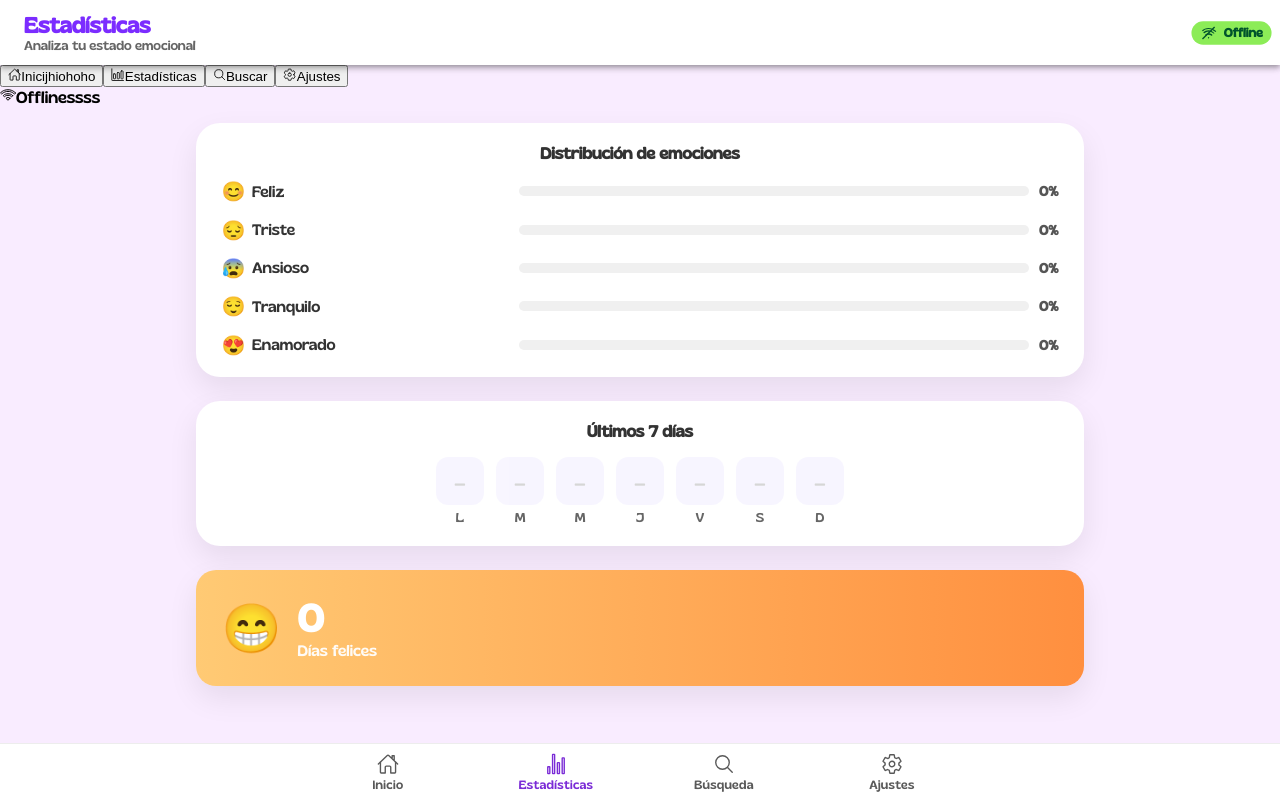
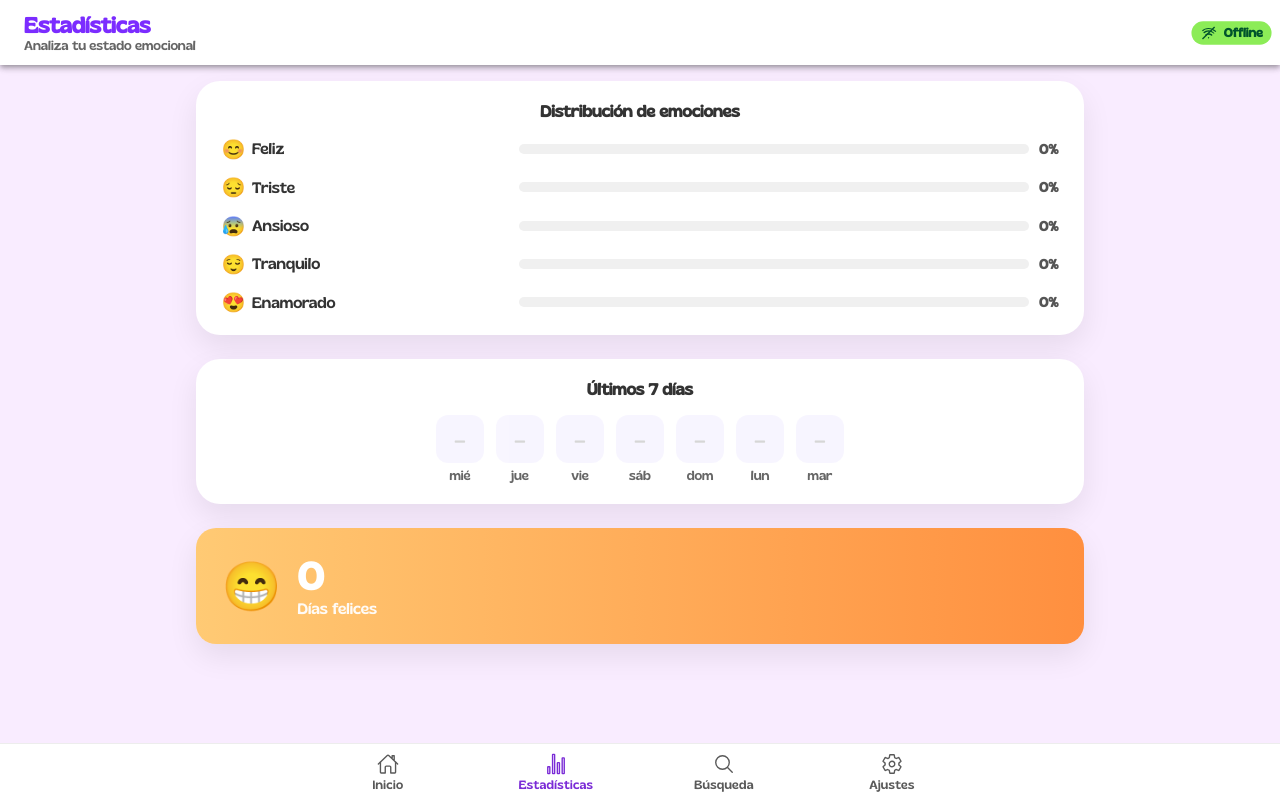
Before and after one commit to Johana1618/MindJournal, a React (Vite) app: page /estadisticas in a window 1280 px wide. Built offline with nearby package versions, Linux system fonts and the light colour scheme.

Commit message:
Ajustes finales

```diff
--- a/src/pages/Ajustes.css
+++ b/src/pages/Ajustes.css
@@ -57,6 +57,7 @@
   flex: 1;
   padding: 30px 50px;
   background-color:#f9edff;
+  height: 100%;
 }
 
 /* ============================
--- a/src/pages/Ajustes.tsx
+++ b/src/pages/Ajustes.tsx
@@ -91,30 +91,9 @@ const Ajustes: React.FC = () => {
 
       {/* CONTENIDO */}
       <IonContent fullscreen className="content">
-        <div className="ajustes-wrapper">
 
-          {/* ===================== */}
-          {/*        SIDEBAR        */}
-          {/* ===================== */}
-          <div className="left-menu-container">
-            <ul>
-              <li onClick={() => history.push("/diario")}>
-                <IonIcon icon={homeOutline} /> Inicio
-              </li>
 
-              <li onClick={() => history.push("/estadisticas")}>
-                <IonIcon icon={barChartOutline} /> Estadísticas
-              </li>
 
-              <li onClick={() => history.push("/busqueda")}>
-                <IonIcon icon={searchOutline} /> Buscar
-              </li>
-
-              <li className="active">
-                <IonIcon icon={settingsOutline} /> Ajustes
-              </li>
-            </ul>
-          </div>
 
           {/* ===================== */}
           {/*       CONTENIDO       */}
@@ -246,7 +225,7 @@ const Ajustes: React.FC = () => {
               </div>
             </div>
           </div>
-        </div>
+
       </IonContent>
     </IonPage>
   );
--- a/src/pages/Busqueda.css
+++ b/src/pages/Busqueda.css
@@ -41,7 +41,6 @@
   margin: 1.5rem auto 5rem;
   padding: 0 1.5rem;
   box-sizing: border-box;
-  padding-left: calc(310px + 1rem);
   display: block;
 }
 
--- a/src/pages/Busqueda.tsx
+++ b/src/pages/Busqueda.tsx
@@ -96,36 +96,6 @@ const Busqueda: React.FC = () => {
       <IonContent fullscreen className="search-page">
         <div className="search-layout">
 
-          {/* -------- SIDEBAR (sin wifi) -------- */}
-          <aside className="search-sidebar">
-            <div className="sidebar-card">
-
-              <nav className="sidebar-nav">
-
-                <a href="/diario" className="sidebar-link">
-                  <IonIcon icon={homeOutline} />
-                  <span>Inicio</span>
-                </a>
-
-                <a href="/estadisticas" className="sidebar-link">
-                  <IonIcon icon={barChartOutline} />
-                  <span>Estadísticas</span>
-                </a>
-
-                <a href="/busqueda" className="sidebar-link active">
-                  <IonIcon icon={searchOutline} />
-                  <span>Buscar</span>
-                </a>
-
-                <a href="/ajustes" className="sidebar-link">
-                  <IonIcon icon={settingsOutline} />
-                  <span>Ajustes</span>
-                </a>
-
-              </nav>
-
-            </div>
-          </aside>
 
           {/* -------- CONTENIDO PRINCIPAL -------- */}
           <main className="search-main">
@@ -196,11 +166,7 @@ const Busqueda: React.FC = () => {
                 </div>
               ))}
 
-              {filtered.length === 0 && (
-                <p className="search-empty">
-                  No se encontraron resultados para “{query}”.
-                </p>
-              )}
+
             </div>
 
           </main>
--- a/src/pages/Diario.css
+++ b/src/pages/Diario.css
@@ -189,6 +189,7 @@ ion-modal.custom-modal ion-footer ion-button[color="primary"] {
   justify-content: flex-start !important;
   gap: 14px;
   -webkit-overflow-scrolling: touch;
+  padding-left: 30px;
 }
 
 .mood-scroll-container::-webkit-scrollbar {
--- a/src/pages/Estadisticas.tsx
+++ b/src/pages/Estadisticas.tsx
@@ -64,10 +64,21 @@ const Estadisticas: React.FC = () => {
     })();
   }, []);
 
-  // Últimos 7 días
+
+  function toISODateUTC(d: Date) {
+    // Devuelve YYYY-MM-DD sin zona horaria
+    const year = d.getUTCFullYear();
+    const month = String(d.getUTCMonth() + 1).padStart(2, "0");
+    const day = String(d.getUTCDate()).padStart(2, "0");
+    return `${year}-${month}-${day}`;
+  }
+
   const last7Days = useMemo(() => {
     const today = new Date();
-    today.setHours(0, 0, 0, 0);
+
+    const base = new Date(
+      Date.UTC(today.getFullYear(), today.getMonth(), today.getDate())
+    );
 
     const result: {
       label: string;
@@ -76,17 +87,19 @@ const Estadisticas: React.FC = () => {
     }[] = [];
 
     for (let diff = 6; diff >= 0; diff--) {
-      const d = new Date(today);
-      d.setDate(today.getDate() - diff);
+      const d = new Date(base);
+      d.setUTCDate(base.getUTCDate() - diff);
 
-      const iso = toISODate(d);
+      const iso = toISODateUTC(d);
+
       const dayEntries = entries.filter(
         (e) => e.dateISO.slice(0, 10) === iso
       );
-      const lastEntry = dayEntries[dayEntries.length - 1] || null;
+
+      const lastEntry = dayEntries.at(-1) ?? null;
 
       result.push({
-        label: WEEKDAY_LABELS[weekdayIndex(d)],
+        label: new Intl.DateTimeFormat("es-ES", { weekday: "short", timeZone: "UTC" }).format(d),
         mood: lastEntry ? lastEntry.mood : null,
         iso,
       });
@@ -94,6 +107,7 @@ const Estadisticas: React.FC = () => {
 
     return result;
   }, [entries]);
+
 
   const stats = useMemo(() => {
     const counts: Record<Mood, number> = {
@@ -172,63 +186,7 @@ const Estadisticas: React.FC = () => {
         <div className="stats-layout">
 
           {/* MENU LATERAL IZQUIERDO */}
-          <aside className="side-card">
-            <nav className="side-nav">
 
-              <button
-                className={
-                  "side-nav-item" +
-                  (location.pathname === "/diario" ? " active" : "")
-                }
-                onClick={() => history.push("/diario")}
-              >
-                <IonIcon icon={homeOutline} />
-                <span>Inicijhiohoho</span>
-              </button>
-
-              <button
-                className={
-                  "side-nav-item" +
-                  (location.pathname === "/estadisticas" ? " active" : "")
-                }
-                onClick={() => history.push("/estadisticas")}
-              >
-                <IonIcon icon={barChartOutline} />
-                <span>Estadísticas</span>
-              </button>
-
-              <button
-                className={
-                  "side-nav-item" +
-                  (location.pathname === "/busqueda" ? " active" : "")
-                }
-                onClick={() => history.push("/busqueda")}
-              >
-                <IonIcon icon={searchOutline} />
-                <span>Buscar</span>
-              </button>
-
-              <button
-                className={
-                  "side-nav-item" +
-                  (location.pathname === "/ajustes" ? " active" : "")
-                }
-                onClick={() => history.push("/ajustes")}
-              >
-                <IonIcon icon={settingsOutline} />
-                <span>Ajustes</span>
-              </button>
-            </nav>
-
-            {/* SIDEBAR - ESTADO OFFLINE */}
-            <div className="sidebar-status">
-              <span className="status-icon-with-slash">
-                <IonIcon icon={wifiOutline} />
-                <span className="icon-slash" />
-              </span>
-              <span>Offlinessss</span>
-            </div>
-          </aside>
 
           {/* CONTENIDO PRINCIPAL */}
           <main className="stats-main">
@@ -260,6 +218,7 @@ const Estadisticas: React.FC = () => {
                       </div>
 
                       <div className="dist-percentage">{pct}%</div>
+
                     </div>
                   );
                 })}
```
